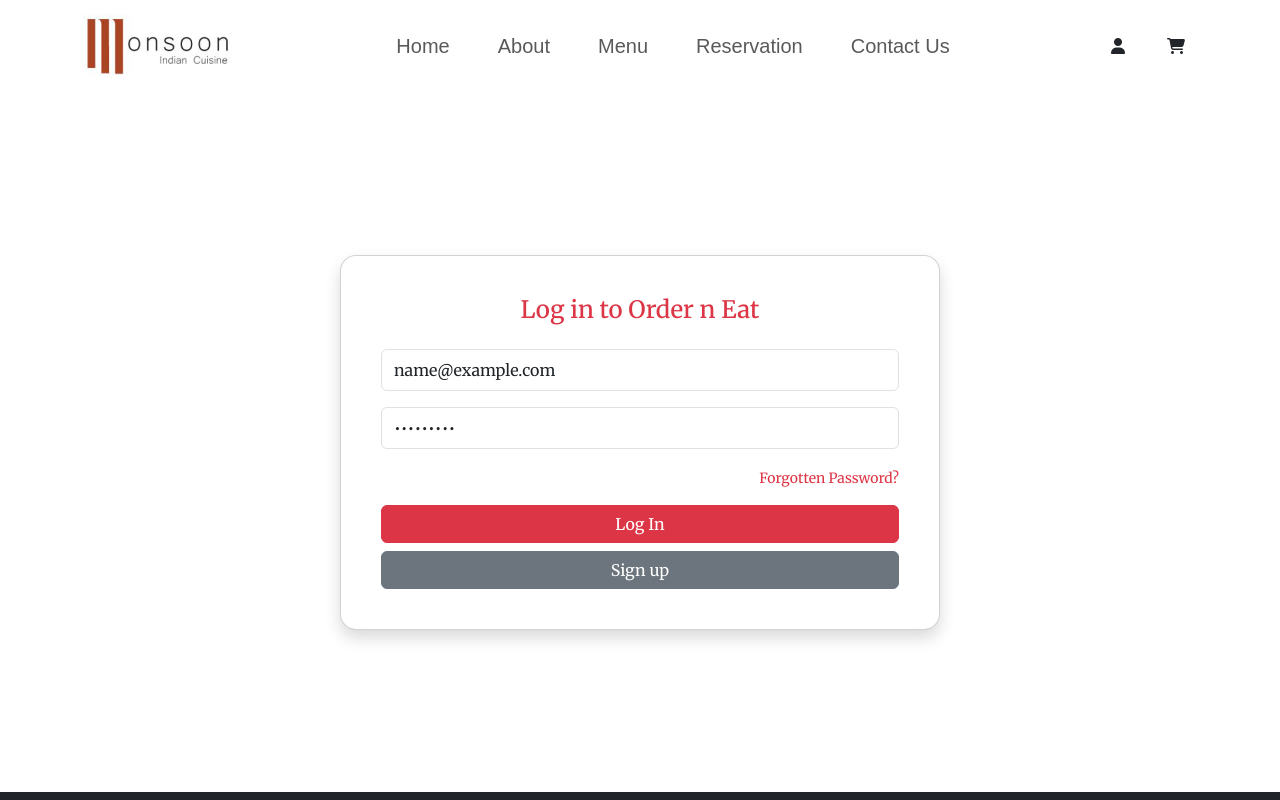
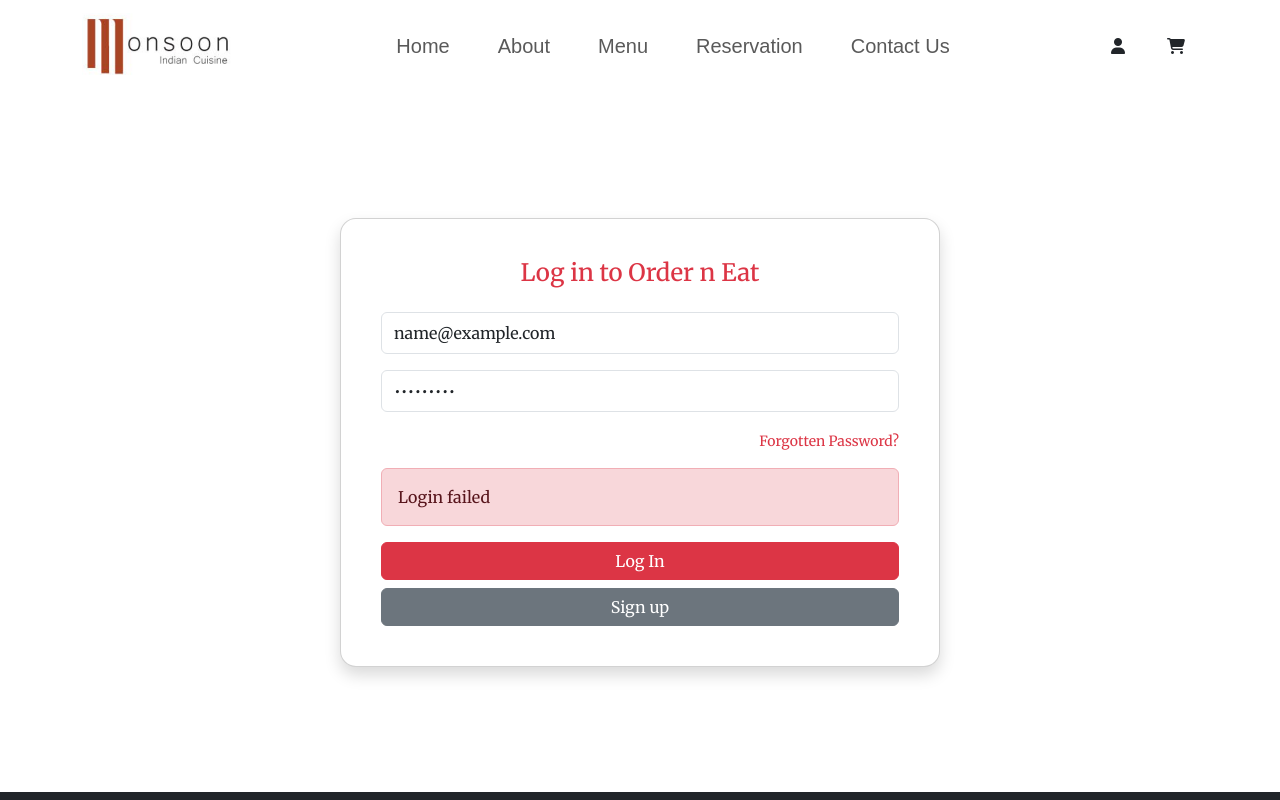
Before and after one commit to Jun2025-react/monsoon-cuisine-react, a React (Create React App) app: page /login in a window 1280 px wide. Both pictures are taken after typing "name@example.com", "Sample123" into the empty fields and a click on the button "Log In". Shown: the top 800 px of the page. Built offline with nearby package versions, Linux system fonts and the light colour scheme; no server answers; a web font is replaced by a local one.

Commit message:
[Update] Change browser alert to React-bootstrap alert

```diff
--- a/src/components/Login/LoginCard.jsx
+++ b/src/components/Login/LoginCard.jsx
@@ -1,15 +1,18 @@
 import React, { useState } from 'react';
-import Form from 'react-bootstrap/Form';
-import Button from 'react-bootstrap/Button';
 import FormTextBox from '../Form/FormTextBox';
 import { login } from '../../services/AuthService';
 import { useNavigate } from 'react-router-dom';
+import { Alert, Form, Button } from 'react-bootstrap';
+
 const LoginCard = (props) => {
 
     const [email, setEmail] = useState('');
     const [password, setPassword] = useState('');
     const [submitted, setSubmitted] = useState(false);
     const [validated, setValidated] = useState(false);
+
+    const [showErrorModal, setShowErrorModal] = useState(false);
+    const [errorMessage, setErrorMessage] = useState('');
 
     const handleMode = props.handleMode;
     const navigate = useNavigate();
@@ -28,7 +31,9 @@ const LoginCard = (props) => {
         if (result.success) {
             navigate("/"); // ✅ Triggers PrivateRoute again
         } else {
-            alert(result.message);
+            // alert(result.message);
+            setErrorMessage(result.message); // set the error
+            setShowErrorModal(true);        // show the modal
         }
     };
 
@@ -69,6 +74,11 @@ const LoginCard = (props) => {
                         Forgotten Password?
                     </a>
                 </div>
+                {showErrorModal &&
+                    <Alert variant="danger" className="mt-3">
+                        {errorMessage}
+                    </Alert>
+                }
 
                 <Button
                     variant="danger"
--- a/src/components/Login/RegisterCard.jsx
+++ b/src/components/Login/RegisterCard.jsx
@@ -62,10 +62,11 @@ const RegisterCard = (props) => {
         const response = await register(formData); // ✅ await the promise
 
         if (response.success) {
-            alert("Registration successful");
+            // alert("Registration successful");
             handleMode();
         } else {
-            alert(response.message || "Registration failed");
+            console.log("Registration failed:", response.message);
+            // alert(response.message || "Registration failed");
         }
     };
 
--- a/src/services/AuthService.js
+++ b/src/services/AuthService.js
@@ -42,9 +42,20 @@ export const login = async (data) => {
 
     if (USE_MOCK_DATA) {
         const userPool = getFromLocalStorage("userPool") || [];
-        const user = userPool.find(user => user.email === data.email && user.password === data.password);
+        let message = "Login failed";
+        const user = userPool.find(user => {
+            if (user.email !== data.email) {
+                message = "User not found";
+                return false;
+            }
+            if (user.password !== data.password) {
+                message = "Invalid credentials";
+                return false;
+            }
+            return true;
+        });
         if (user === undefined) {
-            return { success: false, message: "User not found" };
+            return { success: false, message: message };
         }
 
         // Mock login logic
@@ -57,9 +68,9 @@ export const login = async (data) => {
             console.log("Mock login successful:", userInfo);
             userInfo = {
                 ...userInfo,
-                id : 114,
+                id: 114,
                 role_id: 8,
-                token : "mock-auth-token"
+                token: "mock-auth-token"
             };
             setToLocalStorage("authToken", "mock-auth-token");
             setToLocalStorage("userInfo", { ...userInfo });
@@ -76,7 +87,7 @@ export const login = async (data) => {
 
     if (!response.status === 200 || !response.data) {
         return { success: false, message: response.message || "Login failed" };
-    }else {
+    } else {
         setToLocalStorage("authToken", response.data.token);
         return { success: true, user: response.data || {} };
     }
```
